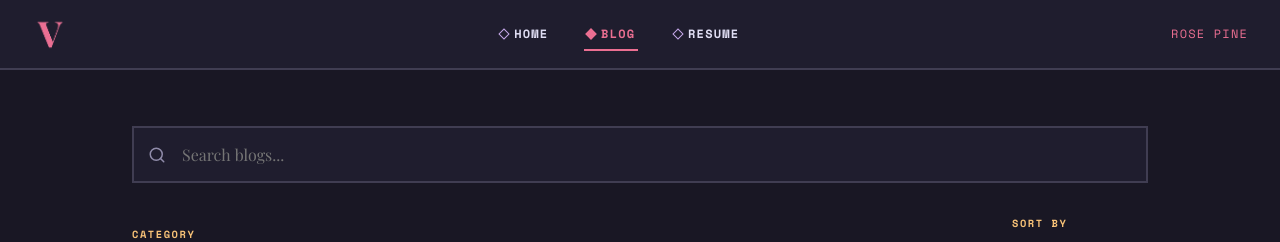
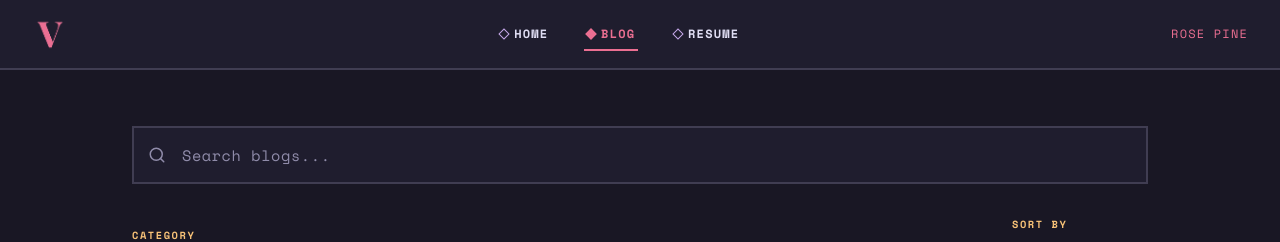
Before and after one commit to vyeos/tgfrwe, a Next.js app: page /blog in a window 1280 px wide. Shown: the top 242 px of the page. Built offline with nearby package versions, Linux system fonts and the light colour scheme; no server answers; a web font is replaced by a local one.

Commit message:
fix: search bar fonts

```diff
--- a/styles/blog.css
+++ b/styles/blog.css
@@ -49,9 +49,16 @@
   background: var(--card);
   border: 2px solid var(--border);
   color: var(--foreground);
-  font-family: var(--font-sans);
-  font-size: 1rem;
+  font-family: var(--font-mono);
+  font-size: 0.95rem;
+  letter-spacing: 0.04em;
   transition: all 0.2s ease;
+}
+
+.blog-search-input::placeholder {
+  font-family: var(--font-mono);
+  color: var(--muted-foreground);
+  letter-spacing: 0.04em;
 }
 
 .blog-search-input:focus {
```
